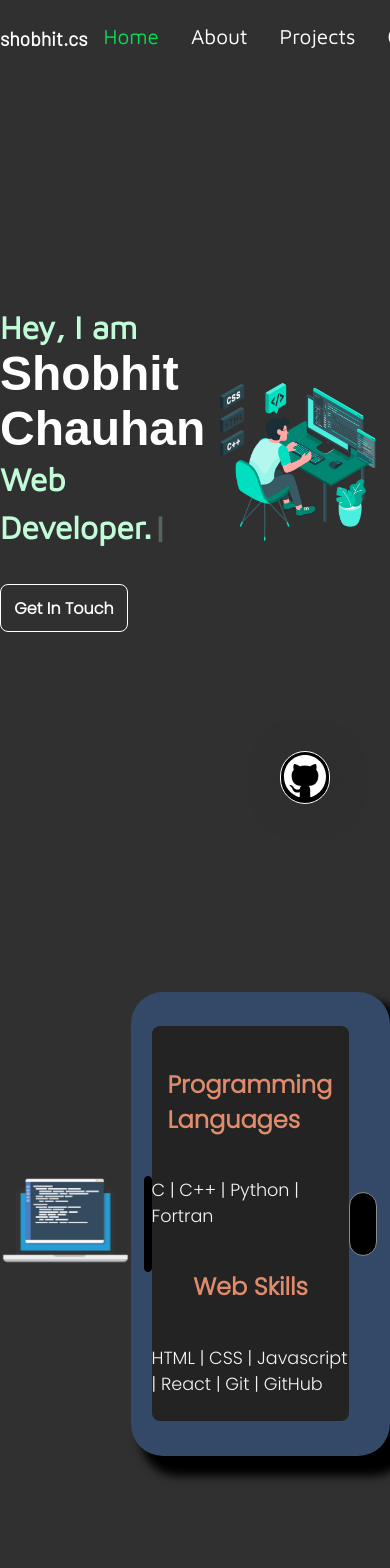
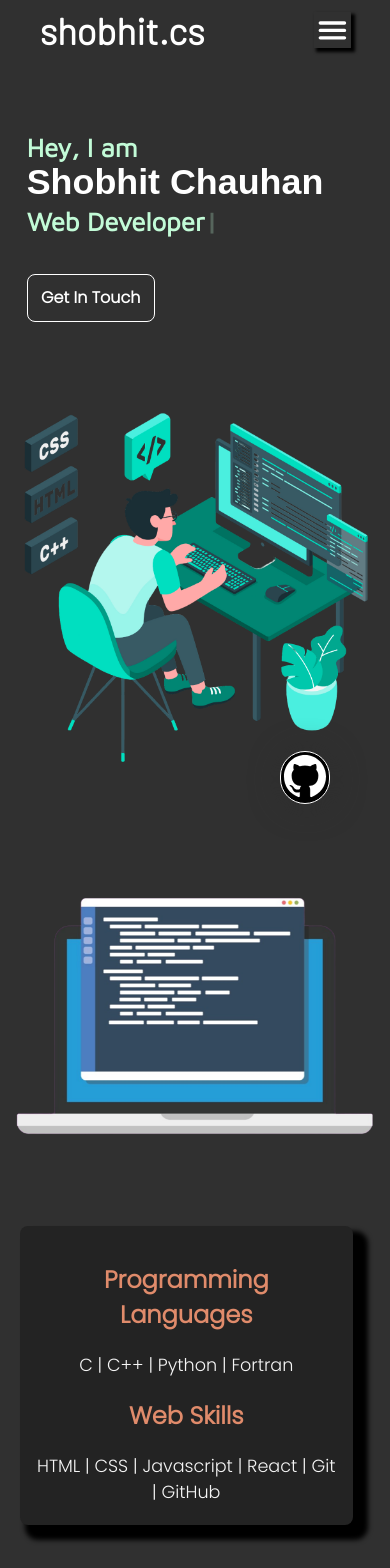
Before and after one commit to shobhitcs/Portfolio, a React (Create React App) app: page / in a window 390 px wide. Shown: the top 1568 px of the page. Built offline with nearby package versions, Linux system fonts and the light colour scheme; a web font is replaced by a local one.

Commit message:
home media queries added

```diff
--- a/src/components/Home.js
+++ b/src/components/Home.js
@@ -14,7 +14,7 @@ const Home = () => {
                         <span >
                             <Typewriter
                             options={{autoStart:true,loop:true,delay:40,
-                            strings:["Coding Enthusiast.", "Web Developer.", " CSE Student."], }}/>
+                            strings:["Coding Enthusiast", "Web Developer", " CSE Student"], }}/>
                         </span>
                     </h3>
                     <div>
--- a/src/components/Navbar.js
+++ b/src/components/Navbar.js
@@ -2,9 +2,18 @@ import { NavLink } from "react-router-dom";
 
 // import {NavLink} from 'react-router-dom'
 const Navbar = () => {
+
+
+        const hamburg_open=()=>{
+            const phn_navbar=document.querySelector(".nav-items")
+            phn_navbar.classList.toggle("active-nav");
+        }
+
+
     return (
         <nav className="navbar">
             <di className="logo">shobhit.cs</di>
+            <div className="hamburg-open" onClick={()=>{hamburg_open()}}><ion-icon name="menu"></ion-icon></div>
             <div className="nav-items">
                 <li style={{'animation-delay':'0.2s'}}>
                     <NavLink to="/" >Home</NavLink>
@@ -18,7 +27,9 @@ const Navbar = () => {
                 <li style={{'animation-delay':'0.8s'}}>
                     <NavLink to="/contact" >Contact</NavLink>
                 </li>
-                {/* <NavLink to='/'>Home</NavLink> */}
+                <li className="hamcly">
+                <div className="hamburg-close" onClick={()=>{hamburg_open()}}><ion-icon name="close-outline"></ion-icon></div>
+                </li>
             </div>
         </nav>
     );
--- a/src/styles/App.css
+++ b/src/styles/App.css
@@ -19,13 +19,13 @@
   width: 100vw;
   display: flex;
   align-items: center;
-  justify-content: space-around;
-  padding: 0.5rem 0 ;
+  justify-content: space-between;
+  padding: 0.5rem calc(20px + 5vw) ;
 }
 
 .navbar .logo{
   font-weight: 700;
-  font-size: 5vmin;
+  font-size: 2.3rem;
   font-family: 'Barlow', sans-serif;
   opacity: 0;
   animation: slideRight 2s ease forwards;
@@ -34,8 +34,10 @@
 }
 .nav-items{
   display: flex;
+  z-index: 1;
   /* padding: 0 0 0 5rem; */
   /* background-color: aqua; */
+  /* transition: 0.2s; */
 }
 .nav-items li{
   /* display: inline-block; */
@@ -53,6 +55,7 @@
   font-weight: 500;
   font-size: 1.3rem;
   transition: 0.3s;
+  /* cursor: pointer; */
 }
 .nav-items li a:hover{
   color: #00df52;
@@ -86,3 +89,66 @@
     opacity: 1;
   }
 }
+
+.hamburg-open{
+  font-size: 2.3rem;
+  color: white;
+  /* background-color: #4f6758; */
+  box-shadow: 3px 3px 3px 1px black;
+  animation: slideLeft 2s ease forwards;
+  display: none;
+}
+
+.hamburg-close{
+  display: none;
+}
+/* Media query */
+@media only screen and (max-width:700px)  {
+  .nav-items{
+    display: none;
+  }
+  .hamburg-open{
+    font-size: 2.3rem;
+    color: white;
+    /* background-color: #00df52; */
+    display: flex;
+
+  }
+  .hamburg-close{
+    font-size: 2.2rem;
+    color: black;
+    /* background-color: #00df52; */
+    display: flex;
+    /* background-color: #5e5e5e; */
+    background-color: #6cba88;
+    justify-content: center;
+
+  }
+  .hamcly{
+    background-color: #6cba88;
+  }
+  .nav-items{
+    position: absolute;
+    top: 0;
+    left: 0;
+    right: 0;
+
+    /* display: none; */
+    flex-direction: column;
+    align-items: center;
+    background-color: #5e5e5e;
+
+    /* background-color: #c2fbd7; */
+
+  }
+  .active-nav{
+    display: flex;
+  }
+  .nav-items li{
+    /* display: inline-block; */
+    width: 100%;
+    text-align: center;
+    border-bottom: 1px solid black;
+  }
+
+}
--- a/src/styles/footer.css
+++ b/src/styles/footer.css
@@ -5,8 +5,13 @@
     height: 10px;
     width: 100%;
     background-color: #c2fbd7;
+    box-shadow: 0px 1px 20px 2px rgb(29, 29, 29);
+    z-index: 1;
+
 }
 .foot{
+    position: relative;
+    z-index: -1;
     height: 290px;
     width: 100%;
     background-color: rgb(89, 171, 137);
--- a/src/styles/home.css
+++ b/src/styles/home.css
@@ -4,21 +4,32 @@
   color: white;
   padding-top: 6rem;
   background-color: #303030;
-  height: 100vh;
+  height: 100vmin;
   display: flex;
   align-items: center;
-  justify-content: space-evenly;
+  justify-content: space-around;
+  padding-left: 20px;
+  padding-right: 20px;
   /* font-size: 2rem; */
 }
 
+.home-content{
+  /* max-width: 80vw; */
+  /* width: 100%;
+  display: flex;
+  flex-direction: column;
+  align-items: flex-start; */
+  /* background-color: #90e1ae; */
+  padding-right: 40px;
+}
 .home-content h1{
-  font-size: 3rem;
+  font-size: calc( 30px + 1.5vw);
   font-family: 'Monda', sans-serif;
   opacity: 0;
   animation: slideBottom 1s ease forwards;
 }
 .home-content h3{
-  font-size: 2rem;
+  font-size: calc(20px + 1.5vw);
   font-family: 'Maven Pro', sans-serif;
   color: #c2fbd7;
   opacity: 0;
@@ -50,7 +61,8 @@
 
 }
 .home-img{
-  width: 550px;
+  width: calc(370px + 10vw);
+
 }
 
 .home-img img{
@@ -62,7 +74,7 @@
 
 .home-data{
   background-color: #303030;
-  height: 90vh;
+  height: 90vmin;
   width: 100%;
   display: flex;
   align-items: center;
@@ -75,11 +87,12 @@
   animation: slideRight 2s ease forwards;
 }
 .code-test-img{
-  width: 70vmin;
+  width: calc(350px + 6vw);
 }
 .performance{
+  /* padding: 100px; */
   width: 100vmin;
-  height: 55vh;
+  height: calc(350px + 2vw);
   background-color: rgb(51, 73, 103);
   border-radius: 2rem;
   box-shadow: 15px 15px 10px 5px black;
@@ -92,6 +105,7 @@
   background-color: rgb(35, 35, 35);
   height: 90%;
   width: 88%;
+  padding: 1rem;
   /* border-radius: 0.5rem; */
   position: relative;
   transition: 0.5s;
@@ -106,8 +120,10 @@
   padding: 1rem;
   font-size: 1.5rem;
   font-weight: 600;
+  text-align: center;
 }
 .card-body{
+  text-align: center;
   color: whitesmoke;
   font-size: 1.1rem;
 }
@@ -167,3 +183,26 @@
     opacity: 1;
   }
 }
+
+
+/* Media query */
+@media only screen and (max-width:719px)  {
+  .home-head{
+    flex-direction: column;
+    height: 100vmax;
+  }
+  .home-data{
+    flex-direction: column;
+    height: 90vmax;
+  }
+  .performance{
+    visibility: hidden;
+  }
+  .card{
+    visibility: visible;
+    width: 100vw;
+    box-shadow: 10px 10px 5px 5px black;
+
+  }
+
+}
--- a/src/styles/project.css
+++ b/src/styles/project.css
@@ -8,6 +8,7 @@
     flex-direction: column;
     align-items: center;
     justify-content: center;
+    padding: 30px;
 }
 .proj-heading{
     color: #c2fbd7;
```
